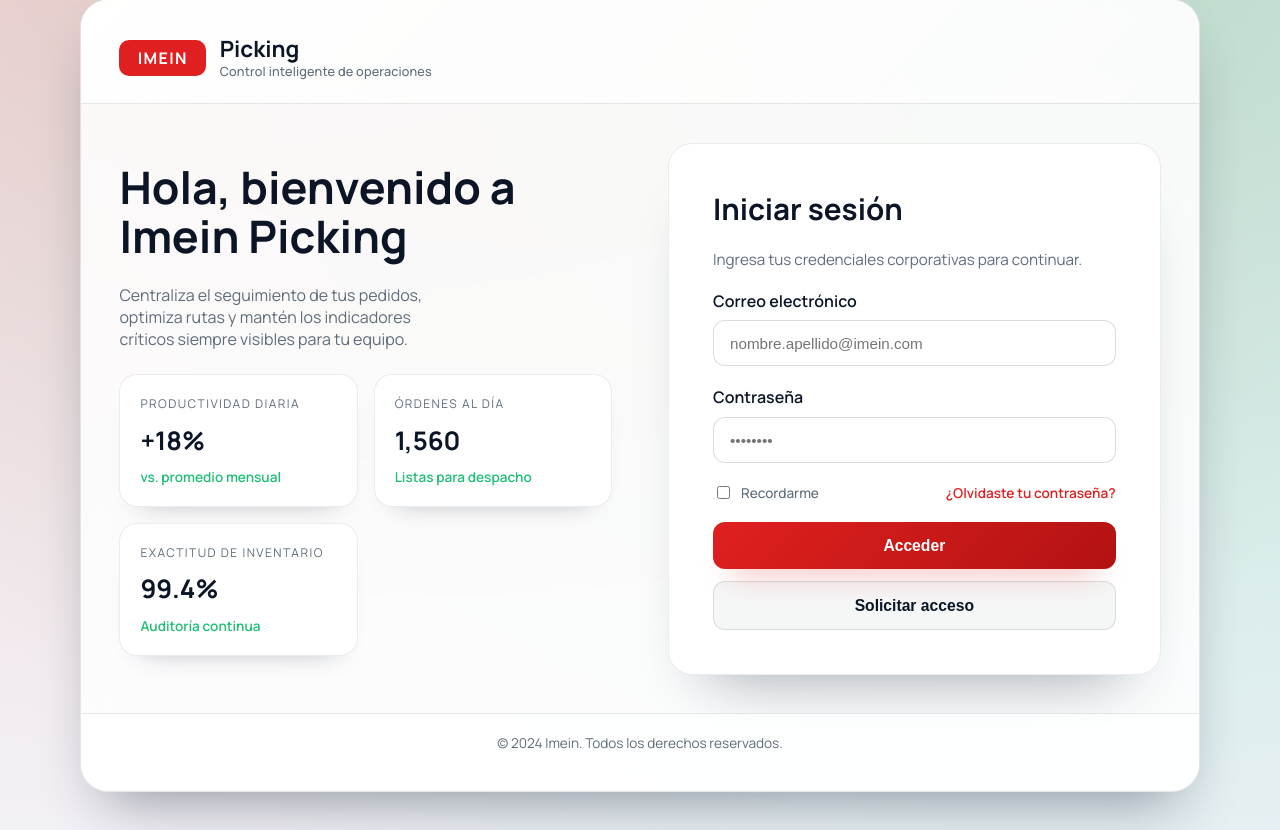
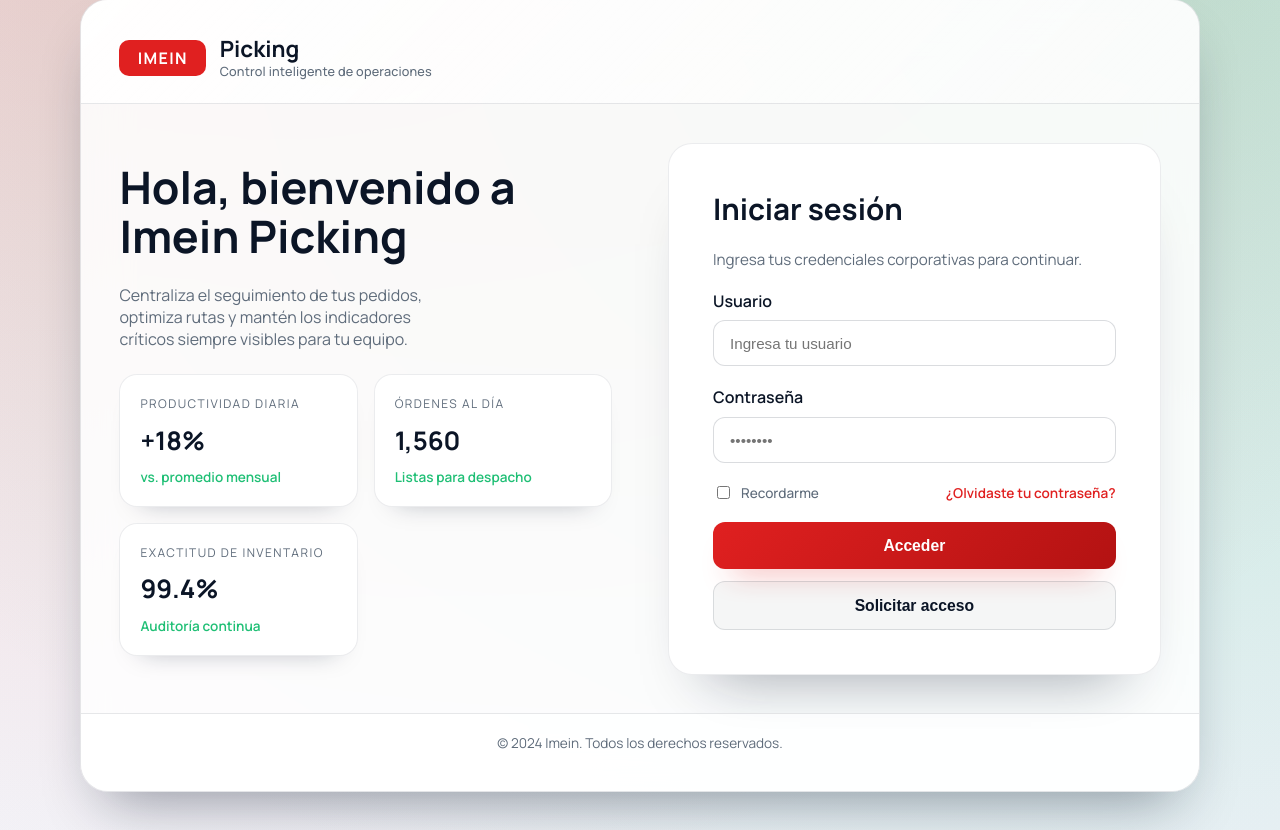
Before and after one commit to mistergoliat/Impresora-Zebra-ZD888T-Picking-front, a FastAPI app: page /login in a window 1280 px wide. Shown: the part 39-869 px from the top of the page. Run offline with FastAPI, Linux system fonts and the light colour scheme.

Commit message:
Update login flow to use username identifier

```diff
--- a/services/ui/app/main.py
+++ b/services/ui/app/main.py
@@ -86,7 +86,7 @@
     return {
         "request": request,
         "operations": OPERATIONS,
-        "user_email": request.cookies.get("user_email"),
+        "username": request.cookies.get("username"),
     }
 
 
@@ -109,18 +109,18 @@
         {
             "request": request,
             "form_error": None,
-            "email": request.cookies.get("user_email", ""),
+            "username": request.cookies.get("username", ""),
         },
     )
 
 
 @app.post("/login")
-async def login_submit(request: Request, email: str = Form(...), password: str = Form(...)):
-    if not email or not password:
+async def login_submit(request: Request, username: str = Form(...), password: str = Form(...)):
+    if not username or not password:
         context = {
             "request": request,
-            "form_error": "Completa correo y contraseña para continuar.",
-            "email": email,
+            "form_error": "Completa usuario y contraseña para continuar.",
+            "username": username,
         }
         return templates.TemplateResponse("login.html", context, status_code=status.HTTP_400_BAD_REQUEST)
 
@@ -129,13 +129,13 @@
             "POST",
             "/auth/login",
             token=None,
-            data={"username": email, "password": password},
+            data={"username": username, "password": password},
         )
     except httpx.RequestError:
         context = {
             "request": request,
             "form_error": "No se pudo contactar la API de picking.",
-            "email": email,
+            "username": username,
         }
         return templates.TemplateResponse("login.html", context, status_code=status.HTTP_502_BAD_GATEWAY)
 
@@ -145,7 +145,7 @@
         context = {
             "request": request,
             "form_error": message,
-            "email": email,
+            "username": username,
         }
         return templates.TemplateResponse("login.html", context, status_code=status.HTTP_401_UNAUTHORIZED)
 
@@ -155,7 +155,7 @@
 
     response = RedirectResponse(url=request.url_for("dashboard"), status_code=status.HTTP_303_SEE_OTHER)
     response.set_cookie("auth_token", token, httponly=True, samesite="lax")
-    response.set_cookie("user_email", email, samesite="lax")
+    response.set_cookie("username", username, samesite="lax")
     return response
 
 
--- a/services/ui/app/templates/dashboard.html
+++ b/services/ui/app/templates/dashboard.html
@@ -2,12 +2,12 @@
 {% block title %}Operaciones - Imein Picking{% endblock %}
 
 {% block header_actions %}
-  {% if user_email %}
+  {% if username %}
   <div class="user-pill" role="presentation">
     <span class="user-pill__icon" aria-hidden="true">👋</span>
     <div class="user-pill__meta">
       <span class="user-pill__label">Conectado</span>
-      <strong class="user-pill__value">{{ user_email }}</strong>
+      <strong class="user-pill__value">{{ username }}</strong>
     </div>
   </div>
   {% endif %}
--- a/services/ui/app/templates/login.html
+++ b/services/ui/app/templates/login.html
@@ -35,14 +35,14 @@
     {% endif %}
 
     <div class="form-group">
-      <label for="email">Correo electrónico</label>
+      <label for="username">Usuario</label>
       <input
-        type="email"
-        id="email"
+        type="text"
+        id="username"
         class="form-control"
-        name="email"
-        placeholder="nombre.apellido@imein.com"
-        value="{{ email }}"
+        name="username"
+        placeholder="Ingresa tu usuario"
+        value="{{ username }}"
         required
       />
     </div>
```
